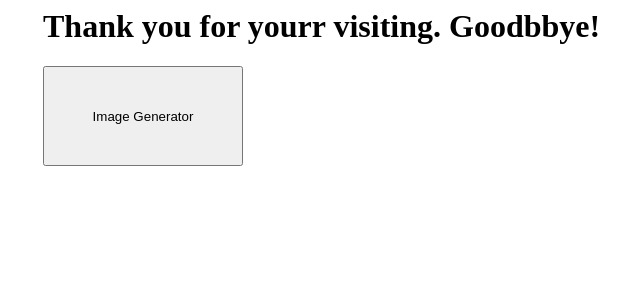
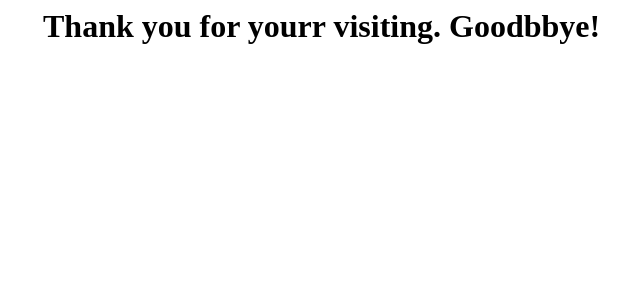
Before and after one commit to Nikkijjj/rpa-Feb-19-2024, a Python web app: template templates/end.html in a window 1280 px wide. Shown: the top 300 px of the page, without its empty margins (281-921 px from the left). Run offline with Jinja, Linux system fonts and the light colour scheme; the template is opened without the code that fills it, so the values that code supplies are empty.

Commit message:
Update end.html

```diff
--- a/templates/end.html
+++ b/templates/end.html
@@ -1,13 +1,10 @@
 <style>
-.container{width:100%;margin:auto;}
-@media (min-width:600px){.container{width:80%;}}
-@media (min-width:768px){.container{width:60%;}}
-@media (min-width:1024px){.container{width:50%;}}
+  .container{width:100%;margin:auto;}
+  @media (min-width:600px){.container{width:80%;}}
+  @media (min-width:768px){.container{width:60%;}}
+  @media (min-width:1024px){.container{width:50%;}}
 </style>
 
 <div class="container">
   <h1>Thank you for yourr visiting. Goodbbye!</h1>
-  <form action="/" method="post">
-    <input type = "submit" value="Image Generator" style="width:200px;height:100px;">
-  </form>
 </div>
```
